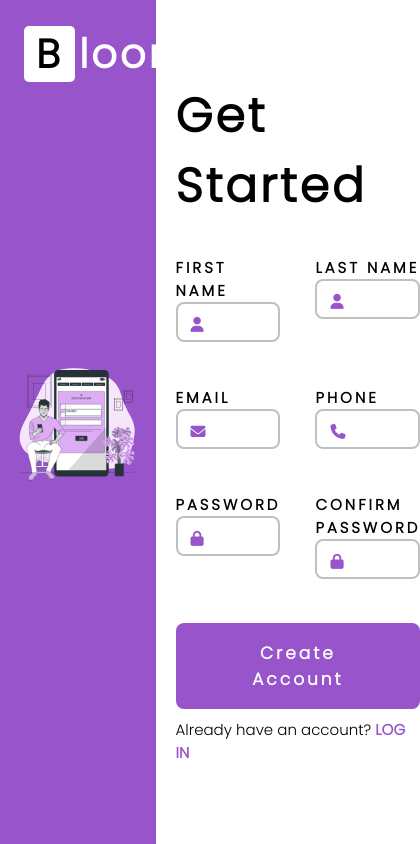
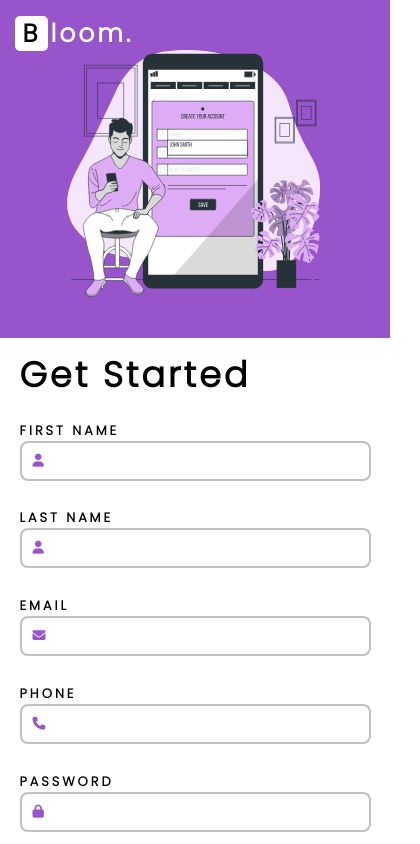
Before and after one commit to omarisayed/sign-up-form, a plain HTML site: page index.html in a window 390 px wide. Shown: the top 844 px of the page, 420 px wide, since content can reach past the window. Drawn offline with Linux system fonts and the light colour scheme.

Commit message:
Made website responsive with the help of Media Queries.

```diff
--- a/style.css
+++ b/style.css
@@ -63,6 +63,7 @@
 
 #image-container > img{
     width: 80%;
+    height: auto;
 }
 
 form{
@@ -190,3 +191,71 @@ i{
 
 
 /**Media Queries**/
+
+@media (max-width: 900px){   /**For screens smaller than 900px**/
+  .container{
+    grid-template-columns: 1fr;
+  }
+
+  #image-container{
+    min-height: 40vh;
+  }
+
+  .company-name{
+    font-size: 3rem;
+  }
+
+  #image-container > img{
+    width: 70%;
+  }
+
+  #form-container{
+    width: 80vw;
+    grid-template-columns: 1fr;
+    gap: 2rem;
+  }
+
+  #form-header{
+    margin-top: 1rem;
+    font-size: 3.5rem;
+  }
+
+  input{
+    min-height: 4rem;
+    font-size: 1.5rem;
+  }
+
+  [type="submit"]{
+    font-size: 1.5rem;
+    padding: 0.8em 3em;
+  }
+
+  #form-container > div > p{
+    margin-bottom: 0.6em;
+  }
+}
+
+@media (max-width: 600px){   /**For screens smaller than 600px**/
+  .company-name{
+    font-size: 2.5rem;
+  }
+
+  #form-container{
+    width: 90vw;
+    font-size: 1.3rem;
+  }
+
+  input{
+    min-height: 4rem;
+    font-size: 1.1rem;
+  }
+
+  [type="submit"]{
+    font-size: 1.5rem;
+    padding: 0.8em 2.5em;
+  }
+
+  #form-container > div > p{
+    margin-bottom: 0.6em;
+  }
+}
```
